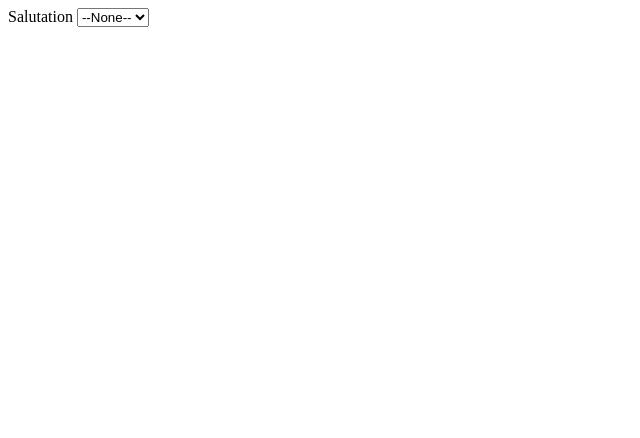
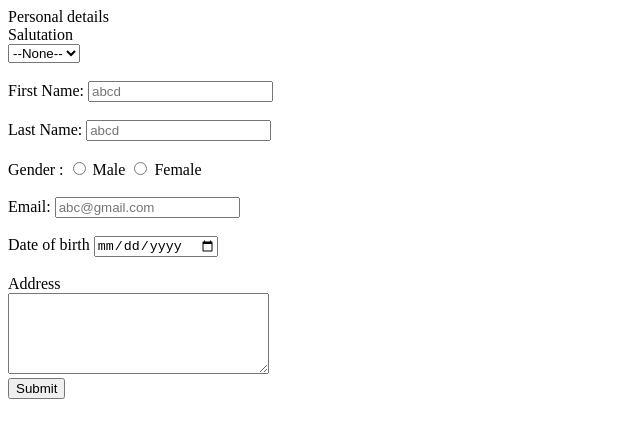
Before and after one commit to Naveenguttedar/html-form, a plain HTML site: page index.html in a window 1280 px wide. Shown: the whole page, without its empty margins (0-640 px from the left). Drawn offline with Linux system fonts and the light colour scheme.

Commit message:
updated index.html

```diff
--- a/index.html
+++ b/index.html
@@ -8,15 +8,39 @@
 </head>
 
 <body>
+  <caption>Personal details</caption>
   <form action="details">
-    <label for="salutions">Salutation</label>
+    <label for="salutions">Salutation</label><br>
     <select name="salutions" id="">
       <option value="none">--None--</option>
-      <option value="mr">mr</option>
-      <option value="mrs">mrs</option>
+      <option value="mr">Mr</option>
+      <option value="mrs">Mrs</option>
+    </select>
+    <br><br>
+    <label for="firstname">First Name:</label>
+    <input type="text" placeholder="abcd">
+    <br><br>
+    <label for="lastname">Last Name:</label>
+    <input type="text" placeholder="abcd">
+    <br><br>
+    <label for="gender">Gender :</label>
+    <input type="radio" name="gender" id="male">
+    <label for="male">Male</label>
+    <input type="radio" name="gender" id="gender">
+    <label for="female">Female</label>
+    <br><br>
+    <label for="email">Email:</label>
+    <input type="email" name="email" id="email" placeholder="abc@gmail.com">
+    <br><br>
+    <label for="dob">Date of birth</label>
+    <input type="date" name="dob" id="dob ">
+    <br><br>
+    <label for="addrss">Address</label><br>
+    <textarea name="" id="" cols="30" rows="5"></textarea>
+    <br>
+    <input type="submit" value="Submit">
+  </form>
 
-    </select>
-  </form>
 </body>
 
 </html>
```
